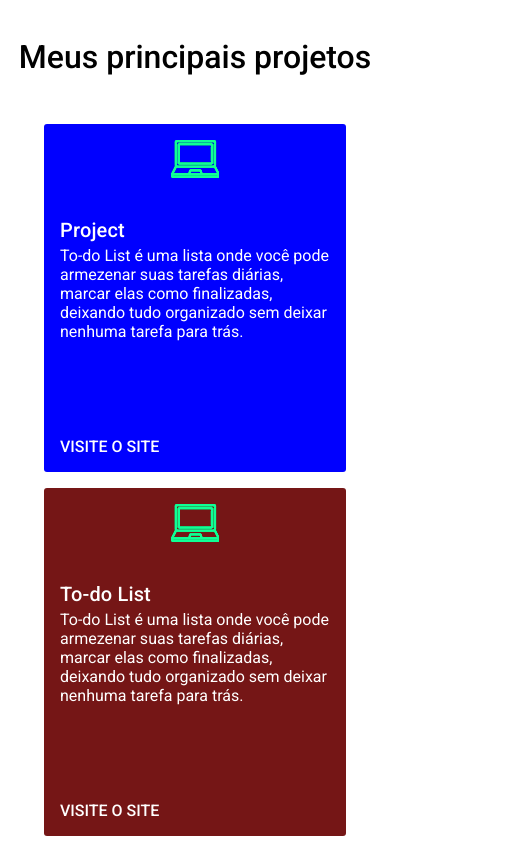
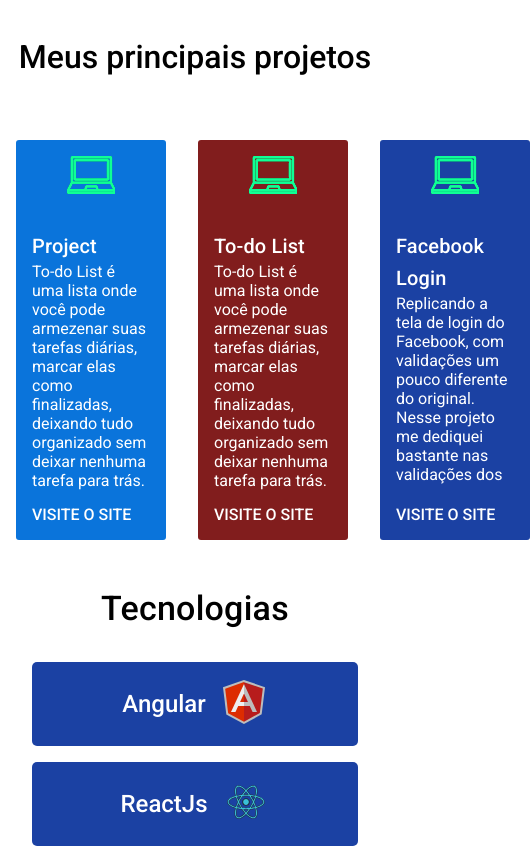
Before and after one commit to Thiagomatheus12/portfolio, an Angular app: page / in a window 390 px wide. Shown: the part 1560-2408 px from the top of the page, 530 px wide, since content can reach past the window. Built offline with nearby package versions, Linux system fonts and the light colour scheme.

Commit message:
:sparkles: feat - atualização de css responsivo e mudança de cor do componente card-projects

```diff
--- a/src/app/app.component.scss
+++ b/src/app/app.component.scss
@@ -44,7 +44,7 @@
   }
 
   .portfolio {
-    background: rgb(29, 28, 28);
+    background: #1d1c1c;
     color: #fff;
     text-align: center;
     padding: 75px 0;
@@ -69,19 +69,24 @@
 
   .projects {
     display: flex;
-    gap: 1rem;
-    padding: 0 1.5rem;
-    margin-bottom: 3rem;
+    // padding: 0 1.5rem;
+    // margin-bottom: 3rem;
 
-    @media (max-width: 768px) {
-      flex-direction: column;
-      margin: 0 auto;
-      max-width: 350px;
+    .card-projects {
+      margin: 1rem;
+      flex: 1;
     }
 
-    @media (max-width: 425px) {
-      flex-wrap: wrap;
-    }
+    // @media (max-width: 768px) {
+    //   flex: 40%;
+    //   flex-direction: column;
+    //   margin: 0 auto;
+    //   max-width: 350px;
+    // }
+
+    // @media (max-width: 425px) {
+    //   flex-wrap: wrap;
+    // }
   }
 
   .technologies__title {
--- a/src/app/app.component.ts
+++ b/src/app/app.component.ts
@@ -12,9 +12,9 @@ export class AppComponent implements OnInit {
   }
 
   projects: Array<CardProjectsData> = [
-    {image: './assets/img/icon-laptoppng.png', title: 'Project', content: 'To-do List é uma lista onde você pode armezenar suas tarefas diárias, marcar elas como finalizadas, deixando tudo organizado sem deixar nenhuma tarefa para trás.', linkTitle: 'Visite o Site', background: '#0000ff', link: 'https://to-do-list-pi-green.vercel.app/'},
-    {image: './assets/img/icon-laptoppng.png', title: 'To-do List', content: 'To-do List é uma lista onde você pode armezenar suas tarefas diárias, marcar elas como finalizadas, deixando tudo organizado sem deixar nenhuma tarefa para trás.', linkTitle: 'Visite o Site', link: 'https://to-do-list-pi-green.vercel.app/'},
-    {image: './assets/img/icon-laptoppng.png', title: 'Facebook Login', content: 'Replicando a tela de login do Facebook, com validações um pouco diferente do original. Nesse projeto me dediquei bastante nas validações dos inputs.', linkTitle: 'Visite o Site', background: '#336', link: 'https://facebook-murex.vercel.app/#'}
+    {image: './assets/img/icon-laptoppng.png', title: 'Project', content: 'To-do List é uma lista onde você pode armezenar suas tarefas diárias, marcar elas como finalizadas, deixando tudo organizado sem deixar nenhuma tarefa para trás.', linkTitle: 'Visite o Site', background:'rgb(10, 116, 219)', link: 'https://to-do-list-pi-green.vercel.app/'},
+    {image: './assets/img/icon-laptoppng.png', title: 'To-do List', content: 'To-do List é uma lista onde você pode armezenar suas tarefas diárias, marcar elas como finalizadas, deixando tudo organizado sem deixar nenhuma tarefa para trás.', linkTitle: 'Visite o Site', link: 'https://to-do-list-pi-green.vercel.app/', background:'rgb(129 29 29)'},
+    {image: './assets/img/icon-laptoppng.png', title: 'Facebook Login', content: 'Replicando a tela de login do Facebook, com validações um pouco diferente do original. Nesse projeto me dediquei bastante nas validações dos', linkTitle: 'Visite o Site', background:'rgb(27 65 163);', link: 'https://facebook-murex.vercel.app/#'}
   ]
 
   technologies: Array<CardTechnologiesData> = [
--- a/src/app/shared/components/card-projects/card-projects.component.html
+++ b/src/app/shared/components/card-projects/card-projects.component.html
@@ -2,11 +2,11 @@
     <div class="card-projects__image">
       <img [src]="data.image" alt="">
     </div>
-    <div class="content">
+    <div>
       <h2 class="card-projects__title"> {{ data.title }} </h2>
       <p class="card-projects__description"> {{ data.content }} </p>
     </div>
-    <div>
+    <div class="content">
       <a class="card-projects__link" [href]="data.link" target="_blank"> {{ data.linkTitle }} </a>
     </div>
 </div>
--- a/src/app/shared/components/card-projects/card-projects.component.scss
+++ b/src/app/shared/components/card-projects/card-projects.component.scss
@@ -4,9 +4,16 @@
   padding: 1rem;
   width: 100%;
   min-width: 150px;
-  background-color: rgb(117, 22, 22);
+  background-color: rgb(27 65 163);;
   color: white;
   border-radius: 3px;
+  height: 400px;
+
+  .content {
+    display: flex;
+    align-items: flex-end;
+    height: 100%;
+  }
 
   .card-projects__image {
     text-align: center;
@@ -22,7 +29,6 @@
 
   .card-projects__description {
     font-weight: 400;
-    margin-bottom: 6rem;
   }
 
   .card-projects__link {
--- a/src/app/shared/components/card-technologies/card-technologies.component.scss
+++ b/src/app/shared/components/card-technologies/card-technologies.component.scss
@@ -1,7 +1,7 @@
 .container {
   width: 100%;
   min-width: 200px;
-  background: #0000ff;
+  background: rgb(27 65 163);;
   border-radius: 5px;
   padding: 1rem;
   color: white;
--- a/src/typings/CardProjectsData.d.ts
+++ b/src/typings/CardProjectsData.d.ts
@@ -4,5 +4,5 @@ interface CardProjectsData {
   linkTitle: string;
   link: string;
   image: string;
-  background?: string;
+  background: string;
 }
```
